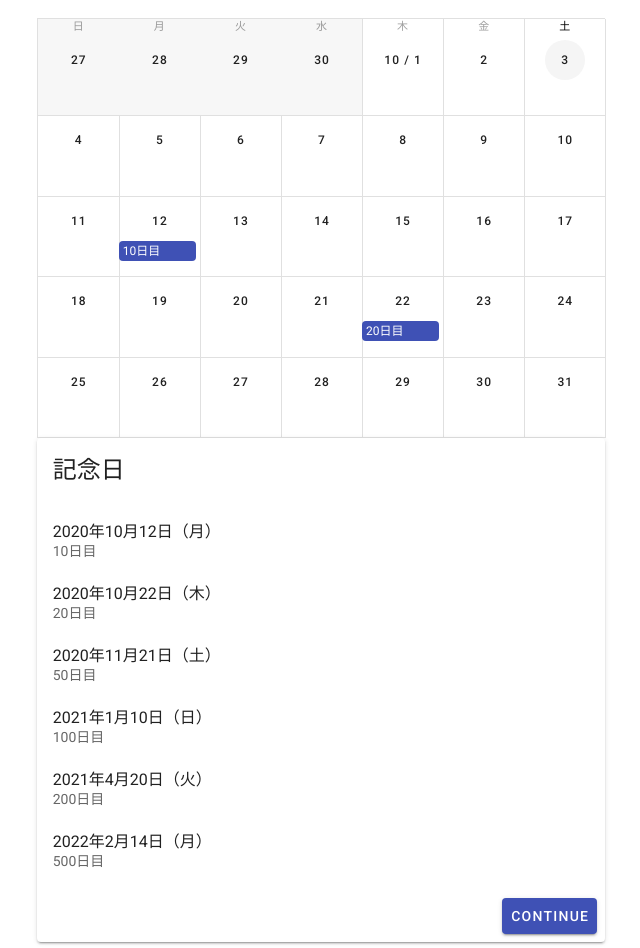
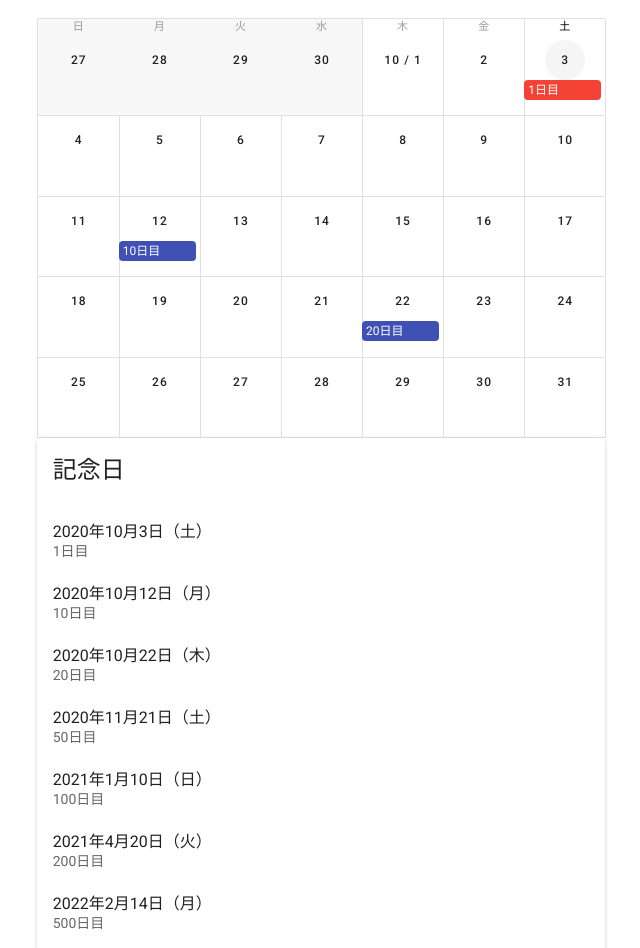
Before and after one commit to silloi/baegil, a Nuxt app: page / in a window 1280 px wide. Shown: the part 349-1297 px from the top of the page, without its empty margins (319-959 px from the left). Built offline with nearby package versions, Linux system fonts and the light colour scheme.

Commit message:
feat: display the day one

```diff
--- a/nuxt.config.js
+++ b/nuxt.config.js
@@ -3,8 +3,8 @@ import colors from 'vuetify/es5/util/colors'
 export default {
   // Global page headers (https://go.nuxtjs.dev/config-head)
   head: {
-    titleTemplate: '%s - baegil',
-    title: 'baegil',
+    titleTemplate: '%s - 記念日カレンダー',
+    title: '記念日カレンダー',
     meta: [
       { charset: 'utf-8' },
       { name: 'viewport', content: 'width=device-width, initial-scale=1' },
--- a/pages/index.vue
+++ b/pages/index.vue
@@ -32,7 +32,7 @@
       <v-sheet height="420">
         <v-calendar
           ref="calendar"
-          v-model="value"
+          v-model="focus"
           locale="ja-jp"
           :day-format="timestamp => new Date(timestamp.date).getDate()"
           :month-format="timestamp => (new Date(timestamp.date).getMonth() + 1) + ' /'"
@@ -52,16 +52,6 @@
             </v-list-item-content>
           </v-list-item>
         </v-list>
-        <v-card-actions>
-          <v-spacer />
-          <v-btn
-            color="primary"
-            nuxt
-            to="/inspire"
-          >
-            Continue
-          </v-btn>
-        </v-card-actions>
       </v-card>
     </v-col>
   </v-row>
@@ -80,8 +70,7 @@ const numbersMemorial = [
 
 export default {
   data: () => ({
-    focus: new Date(),
-    value: '',
+    focus: '',
     events: [],
     type: 'month',
     typeToLabel: {
@@ -91,7 +80,11 @@ export default {
     }
   }),
   mounted () {
-    this.setDay(new Date())
+    if (localStorage.date) {
+      this.setDay(new Date(localStorage.date * 1000))
+    } else {
+      this.setDay(new Date())
+    }
   },
   methods: {
     formatDate (date) {
@@ -105,6 +98,8 @@ export default {
       return `${year}年${month}月${day}日（${weekday}）`
     },
     setDay (date) {
+      this.focus = date
+      localStorage.date = Date.parse(date)
       const calculateDayAfter = day => new Date(Date.parse(date) + 1000 * 60 * 60 * 24 * (day - 1))
 
       const datesMemorial = numbersMemorial.map((number) => {
@@ -115,6 +110,12 @@ export default {
       })
 
       const events = []
+
+      events.push({
+        name: '1日目',
+        start: date,
+        color: 'red'
+      })
 
       datesMemorial.map((date) => {
         events.push({
```
